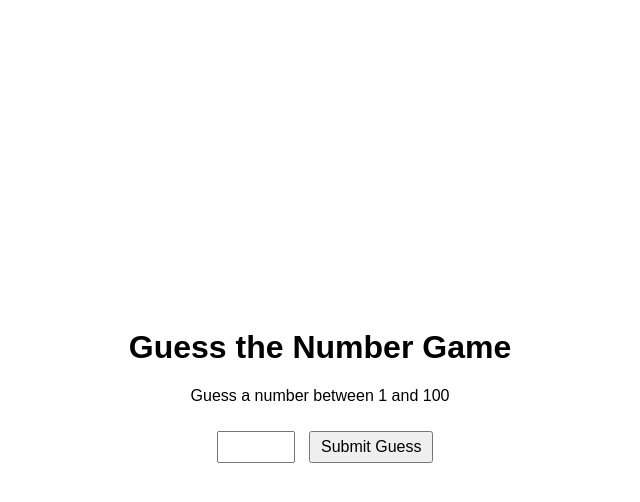
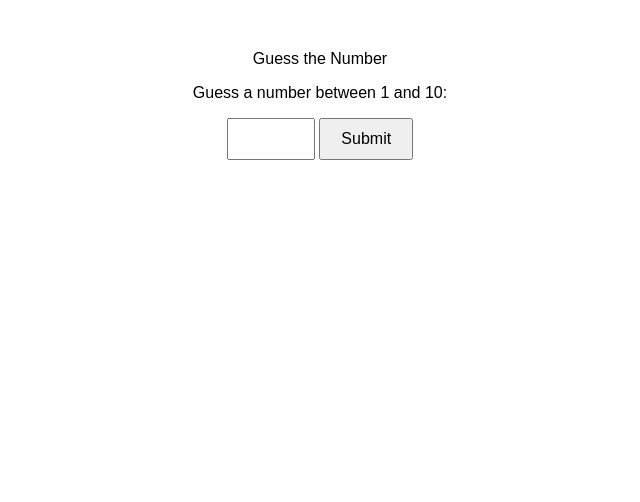
Before and after one commit to SiriBatchu/Auto-ML, a plain HTML site: page index.html in a window 1280 px wide. Shown: the whole page, without its empty margins (320-960 px from the left). Drawn offline with Linux system fonts and the light colour scheme.

Commit message:
Update index.html

```diff
--- a/index.html
+++ b/index.html
@@ -3,61 +3,49 @@
 <head>
     <meta charset="UTF-8">
     <meta name="viewport" content="width=device-width, initial-scale=1.0">
-    <title>Guess the Number Game</title>
+    <title>Guess the Number</title>
     <style>
         body {
-            display: flex;
-            justify-content: center;
-            align-items: center;
-            height: 100vh;
-            margin: 0;
             font-family: Arial, sans-serif;
+            text-align: center;
+            margin-top: 50px;
         }
-        #game {
-            text-align: center;
-        }
-        input {
-            margin: 10px;
-            padding: 5px;
-            font-size: 1em;
+        input[type="number"] {
+            padding: 10px;
+            font-size: 16px;
         }
         button {
-            padding: 5px 10px;
-            font-size: 1em;
-            cursor: pointer;
+            padding: 10px 20px;
+            font-size: 16px;
         }
         #result {
             margin-top: 20px;
-            font-size: 1.2em;
+            font-size: 18px;
         }
     </style>
 </head>
-<body>
-    <div id="game">
-        <h1>Guess the Number Game</h1>
-        <p>Guess a number between 1 and 100</p>
-        <input type="number" id="guess" min="1" max="100">
-        <button id="submitGuess">Submit Guess</button>
-        <p id="result"></p>
-    </div>
+<body
+    <h1>Guess the Number</h1>
+    <p>Guess a number between 1 and 10:</p>
+    <input type="number" id="guess" min="1" max="100">
+    <button onclick="makeGuess()">Submit</button>
+    <div id="result"></div>
+
     <script>
-        document.addEventListener('DOMContentLoaded', () => {
-            const submitGuessButton = document.getElementById('submitGuess');
-            const resultElement = document.getElementById('result');
-
-            submitGuessButton.addEventListener('click', async () => {
-                const guess = document.getElementById('guess').value;
-                const response = await fetch('/guess', {
-                    method: 'POST',
-                    headers: {
-                        'Content-Type': 'application/json'
-                    },
-                    body: JSON.stringify({ guess: parseInt(guess, 10) })
-                });
-                const result = await response.json();
-                resultElement.textContent = result.message;
+        function makeGuess() {
+            const guess = document.getElementById('guess').value;
+            fetch('/guess', {
+                method: 'POST',
+                headers: {
+                    'Content-Type': 'application/x-www-form-urlencoded',
+                },
+                body: guess=${guess}
+            })
+            .then(response => response.json())
+            .then(data => {
+                document.getElementById('result').innerText = data.result;
             });
-        });
+        }
     </script>
 </body>
 </html>
```
